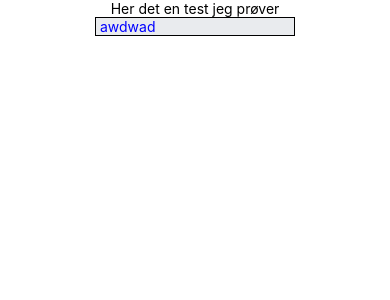
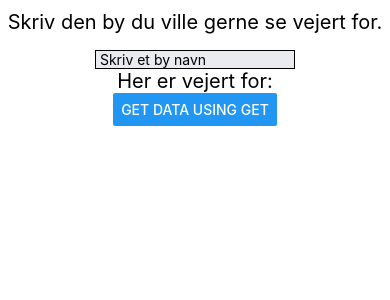
Before and after one commit to JonasArvadKristiansen/React-Native-App, a React Native app: screen / in a window 390 px wide. Shown: the top 300 px of the page. Built offline with nearby package versions, Linux system fonts and the light colour scheme; no server answers.

Commit message:
Kan få data fra vejert

```diff
--- a/App.js
+++ b/App.js
@@ -1,46 +1,69 @@
-import React, { Component } from 'react';
-import {
-  StyleSheet,
-  Button,
-  View,
-  TextInput,
-  Text,
-  Alert,
+import React, { useState, Component } from 'react';
+import { StyleSheet,Button,View,TextInput,Text, Alert,
+
 } from 'react-native';
 import Constants from 'expo-constants';
 
-const ApiKey ="4ca58c02db0e5bd08cba675c246b5762";
 
-const Bynavn_land = "";
+export default class App extends Component {
 
-fetch('http://api.openweathermap.org/data/2.5/weather?q=viborg&appid=4ca58c02db0e5bd08cba675c246b5762')
-export default function App() {
+  getDataUsingGet(){
+    fetch('http://api.openweathermap.org/data/2.5/weather?q=viborg&appid=4ca58c02db0e5bd08cba675c246b5762')
+    .then((response) => response.json())
+    .then((responseJson) => {
+        alert(JSON.stringify(responseJson));
+        console.log(responseJson);
+
+    })
+    .catch((error) => {
+        alert(JSON.stringify(error));
+        console.error(error);
+    });
+  }
+
+  render() {
   return (
     <View style={styles.Continaer}>
       <Text style={styles.text}>
-      Her det en test jeg prøver
+        Skriv den by du ville gerne se vejert for.
       </Text>
+
     <TextInput
     style={styles.input}
-    placeholder=' awdwad'
+    placeholder=' Skriv et by navn'
     />
+
+      <Text style={styles.Vejertekst}>
+        Her er vejert for:
+      </Text>
+      <Text>
+
+      </Text>
+      <Button title='Get Data Using GET' onPress={this.getDataUsingGet}/>
     </View>
   );
+  }
 }
 
 const styles = StyleSheet.create({
   text: {
-    marginTop: Constants.statusBarHeight,
-    textAlign: "center",
+    marginTop: Constants.statusBarHeight + 10,
+    fontSize: 20,
   },
+
+  Vejertekst:{
+    fontSize: 20,
+  },
+
   input:{
     borderWidth: 1,
     width: 200,
     backgroundColor: "#E9EBEE",
-    color: "blue",
+    marginTop: 16,
   },
   Continaer:{
     alignItems: "center",
-    //justifyContent: "center",
+    justifyContent: "center",
+
   },
 });
```
